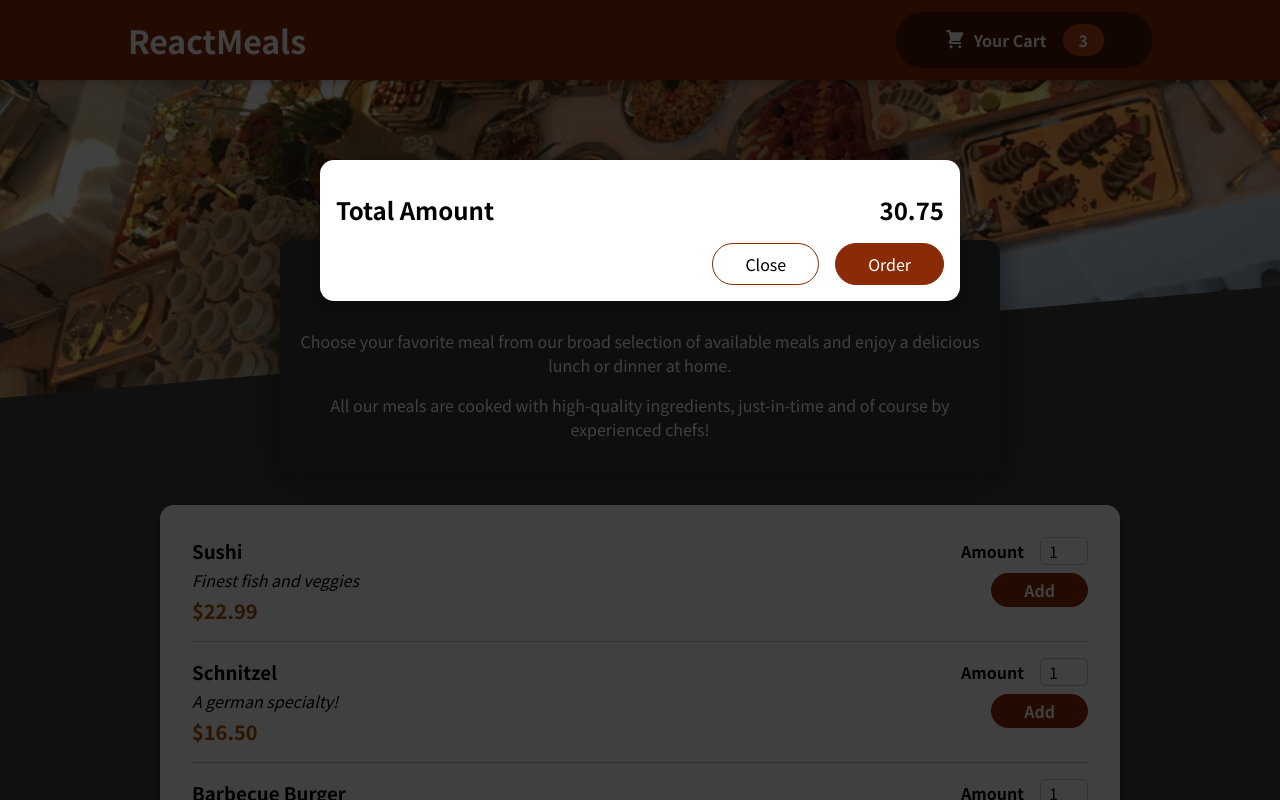
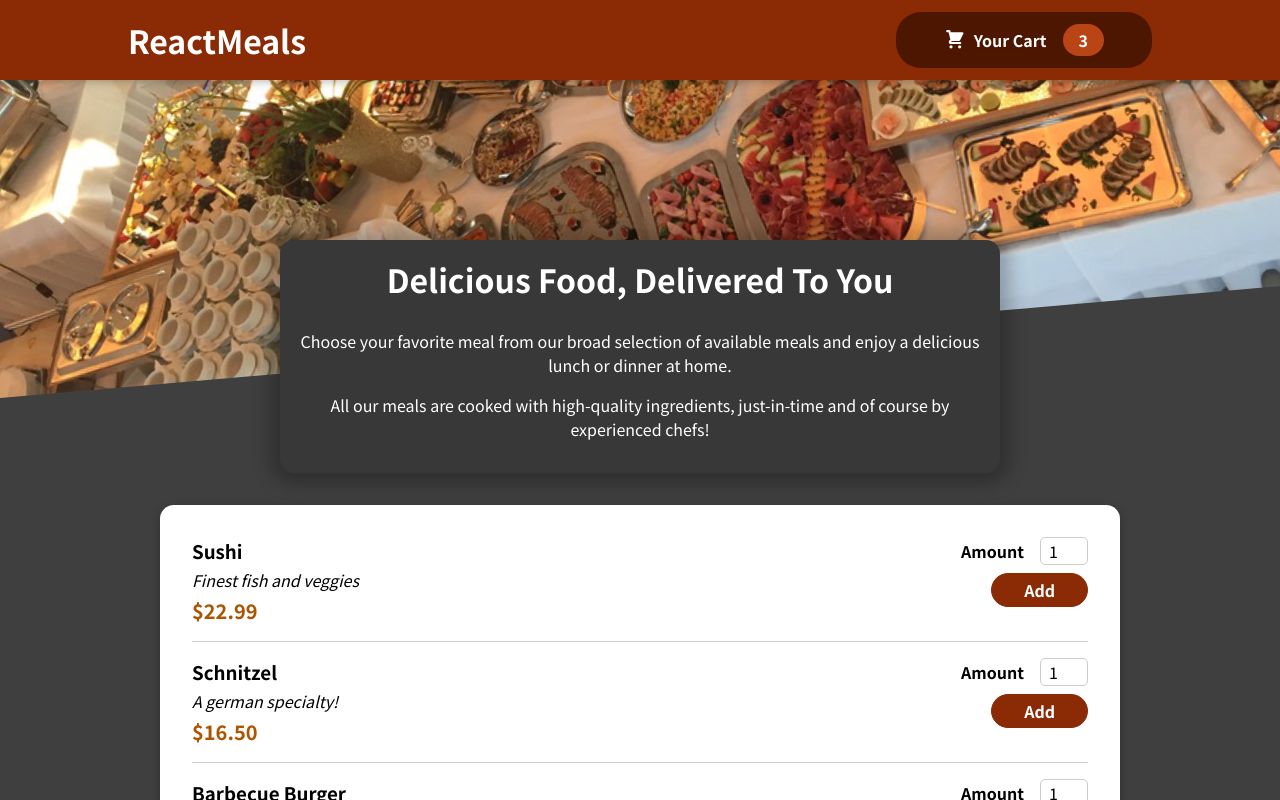
Before and after one commit to RossCr0ss/react-meals, a React (Create React App) app: page / in a window 1280 px wide. Shown: the top 800 px of the page. Built offline with nearby package versions, Linux system fonts and the light colour scheme.

Commit message:
Managing Cart & Modal State

```diff
--- a/src/App.js
+++ b/src/App.js
@@ -1,13 +1,23 @@
-import { Fragment } from 'react';
+import { Fragment, useState } from 'react';
 import Cart from './components/Cart/Cart';
 import Header from './components/Layout/Header';
 import Meals from './components/Meals/Meals';
 
 function App() {
+  const [cartIsShown, setCartIsShown] = useState(false);
+
+  const showCartHandler = () => {
+    setCartIsShown(true);
+  };
+
+  const hideCartHandler = () => {
+    setCartIsShown(false);
+  };
+
   return (
     <Fragment>
-      <Cart />
-      <Header />
+      {cartIsShown && <Cart onHideCart={hideCartHandler} />}
+      <Header onShowCart={showCartHandler} />
       <main>
         <Meals />
       </main>
--- a/src/components/Cart/Cart.js
+++ b/src/components/Cart/Cart.js
@@ -1,7 +1,7 @@
 import Modal from '../UI/Modal';
 import classes from './Cart.module.css';
 
-const Cart = () => {
+const Cart = (props) => {
   const cartItems = (
     <ul className={classes['cart-items']}>
       {[
@@ -17,14 +17,16 @@
     </ul>
   );
   return (
-    <Modal>
+    <Modal onHideCart={props.onHideCart}>
       <cartItems />
       <div className={classes.total}>
         <span>Total Amount</span>
         <span>30.75</span>
       </div>
       <div className={classes.actions}>
-        <button className={classes['button-alt']}>Close</button>
+        <button className={classes['button-alt']} onClick={props.onHideCart}>
+          Close
+        </button>
         <button className={classes.button}>Order</button>
       </div>
     </Modal>
--- a/src/components/Layout/Header.js
+++ b/src/components/Layout/Header.js
@@ -4,12 +4,12 @@
 import mealsImage from '../../assets/meals.jpg';
 import classes from './Header.module.css';
 
-const Header = () => {
+const Header = (props) => {
   return (
     <Fragment>
       <header className={classes.header}>
         <h1>ReactMeals</h1>
-        <HeaderCartButton />
+        <HeaderCartButton onClick={props.onShowCart} />
       </header>
       <div className={classes['main-image']}>
         <img src={mealsImage} alt="A full table of delicious" />
--- a/src/components/Layout/HeaderCartButton.js
+++ b/src/components/Layout/HeaderCartButton.js
@@ -4,9 +4,9 @@
 
 import classes from './HeaderCartButton.module.css';
 
-const HeaderCartButton = () => {
+const HeaderCartButton = (props) => {
   return (
-    <button className={classes.button}>
+    <button className={classes.button} onClick={props.onClick}>
       <span className={classes.icon}>
         <CartIcon />
       </span>
--- a/src/components/UI/Modal.js
+++ b/src/components/UI/Modal.js
@@ -3,7 +3,7 @@
 import classes from './Modal.module.css';
 
 const Backdrop = (props) => {
-  return <div className={classes.backdrop} />;
+  return <div className={classes.backdrop} onClick={props.onHideCart} />;
 };
 
 const ModalOverlay = (props) => {
@@ -19,7 +19,10 @@
 const Modal = (props) => {
   return (
     <Fragment>
-      {ReactDOM.createPortal(<Backdrop />, portalElement)}
+      {ReactDOM.createPortal(
+        <Backdrop onHideCart={props.onHideCart} />,
+        portalElement
+      )}
       {ReactDOM.createPortal(
         <ModalOverlay>{props.children}</ModalOverlay>,
         portalElement
```
